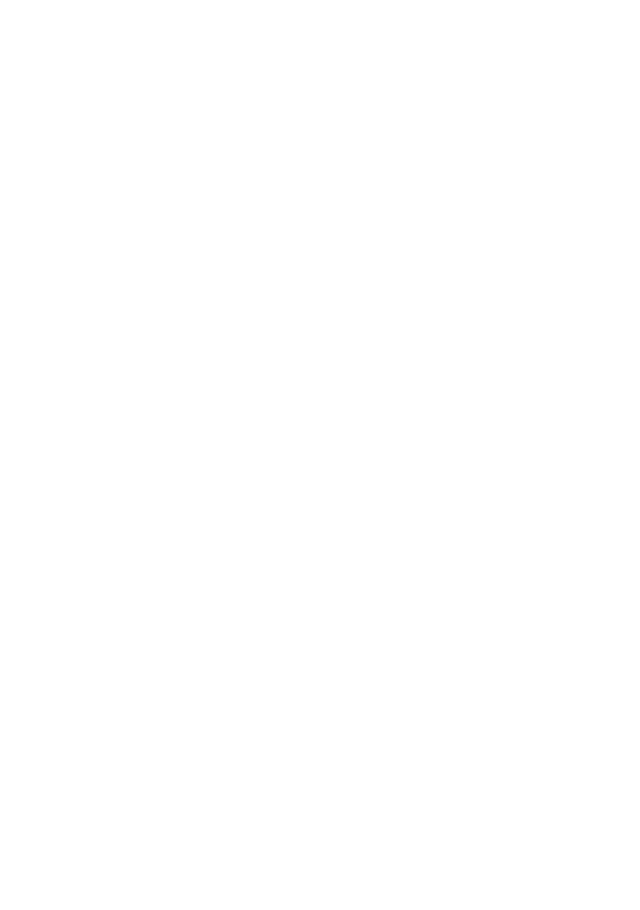
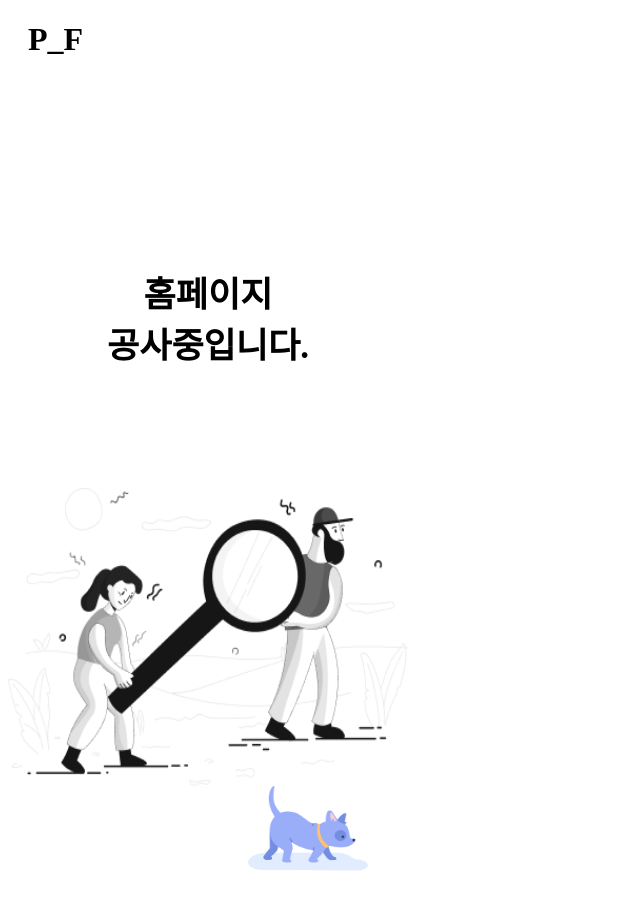
Before and after one commit to pflying1/My_portfolio, a React app: page /page404 in a window 1280 px wide. Before the commit this address had no page. Shown: the top 910 px of the page, without its empty margins (0-640 px from the left). Before the commit the page ends 800 px from the top, so only its background shows below. Built offline with nearby package versions, Linux system fonts and the light colour scheme.

Commit message:
전체 레이아웃 확인

```diff
--- a/src/components/mainImage.tsx
+++ b/src/components/mainImage.tsx
@@ -9,7 +9,7 @@
             <button className="mainImageButtonCss" style = {{ border: "1px solid #C5DFF8", backgroundColor: "#C5DFF8", position: "absolute", marginLeft:"180px", marginTop:"25px"}}>질문과 응답의 방</button>
           </Link>
 
-          <Link to="/luckAndFood">
+          <Link to="/page404">
             <button className="mainImageButtonCss" style = {{ border: "1px solid #FF9B9B", backgroundColor: "#FF9B9B", position: "absolute", marginLeft:"260px", marginTop:"185px"}}>운과 음식의 방</button>
           </Link>
 
--- a/src/components/page404Body.tsx
+++ b/src/components/page404Body.tsx
@@ -3,7 +3,19 @@
 const page404Body :React.FC = () => {
   return (
     <div className="page404Css">
-      <div className="page404BodyCss"></div>
+      <div className="page404TextWrapCss">
+        <br />
+        <br />
+        <br />
+        <br />
+        <div>홈페이지</div>
+        <div>공사중입니다.</div>
+        <br />
+        <br />
+        <br />
+      </div>
+      <div className="page404SearchImageCss"></div>
+      <div className="page404DogImageCss"></div>
     </div>
   )
 }
--- a/src/index.tsx
+++ b/src/index.tsx
@@ -12,11 +12,11 @@
   <React.StrictMode>
     <BrowserRouter>
       <Routes>
-        <Route path="/d" element={<Main />} />
+        <Route path="/" element={<Main />} />
         <Route path="/luckAndFood" element={<LuckAndFood />} />
         <Route path="/favorite" element={<Favorite />} />
         <Route path="/learnAndWrite" element={<LearnAndWrite />} />
-        <Route path="/" element={<Page404 />} />
+        <Route path="/page404" element={<Page404 />} />
       </Routes>
     </BrowserRouter>
   </React.StrictMode>
--- a/src/styles/page404.css
+++ b/src/styles/page404.css
@@ -1,12 +1,27 @@
 .page404Css {
   width:400px;
   height:850px;
-  background-color: white;
 }
-.page404bodyCss {
+.page404TextWrapCss {
+  font-weight: bold;
+  display: flex;
+  flex-direction: column;
+  justify-content: center;
+  align-items: center;
+  font-size: 35px;
+}
+.page404SearchImageCss {
+  background-image: url("../asset/search.png");
   width : 100%;
-  height: 100%;
+  height: 35%;
+  background-size : 100% 100%;
   background-repeat: no-repeat;
+}
+.page404DogImageCss {
+  background-image: url("../asset/dog.png");
+  width : 30%;
+  height: 10%;
   background-size : 100% 100%;
-  background-image: url("../asset/search.png");
+  background-repeat: no-repeat;
+  margin-left:60%;
 }
```
